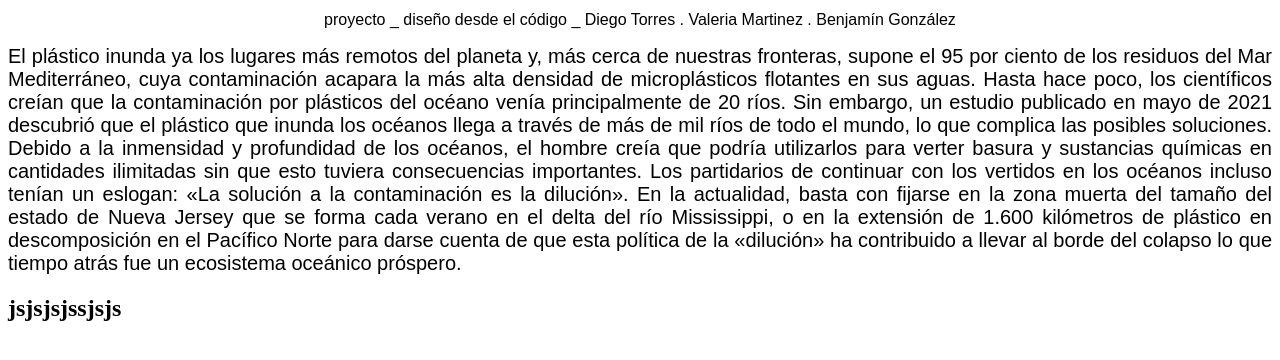
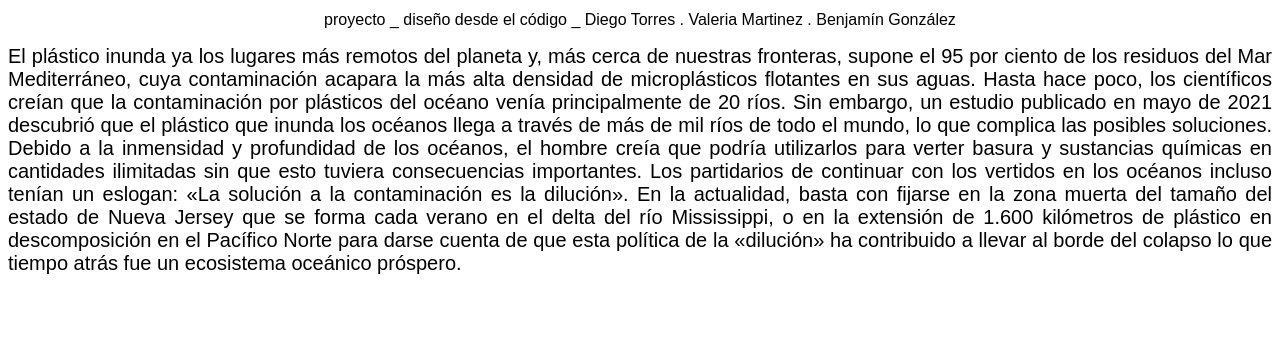
Before and after one commit to valeriadnss/proyecto-grupal-diego-benja-vale, a plain HTML site: page index.html in a window 1280 px wide. Shown: the part 124-484 px from the top of the page. Drawn offline with Linux system fonts and the light colour scheme.

Commit message:
Update index.html

```diff
--- a/index.html
+++ b/index.html
@@ -17,5 +17,3 @@
 Los partidarios de continuar con los vertidos en los océanos incluso tenían un eslogan: «La solución a la contaminación es la dilución». En la actualidad, basta con fijarse en la zona muerta del tamaño del estado de Nueva Jersey que se forma cada verano en el delta del río Mississippi, o en la extensión de 1.600 kilómetros de plástico en descomposición en el Pacífico Norte para darse cuenta de que esta política de la «dilución» ha contribuido a llevar al borde del colapso lo que tiempo atrás fue un ecosistema oceánico próspero.
     </div>
 </body>
-
-<h2>jsjsjsjssjsjs</h2>
```
